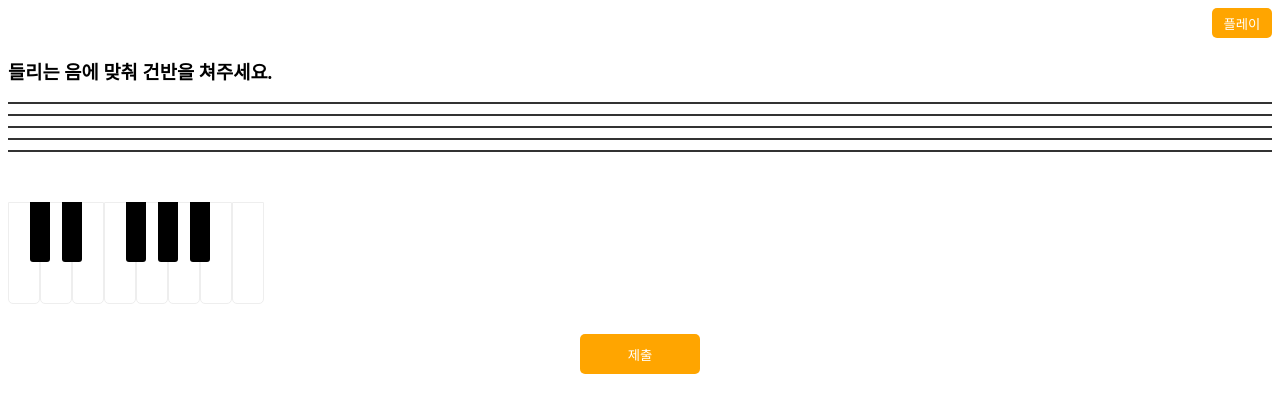
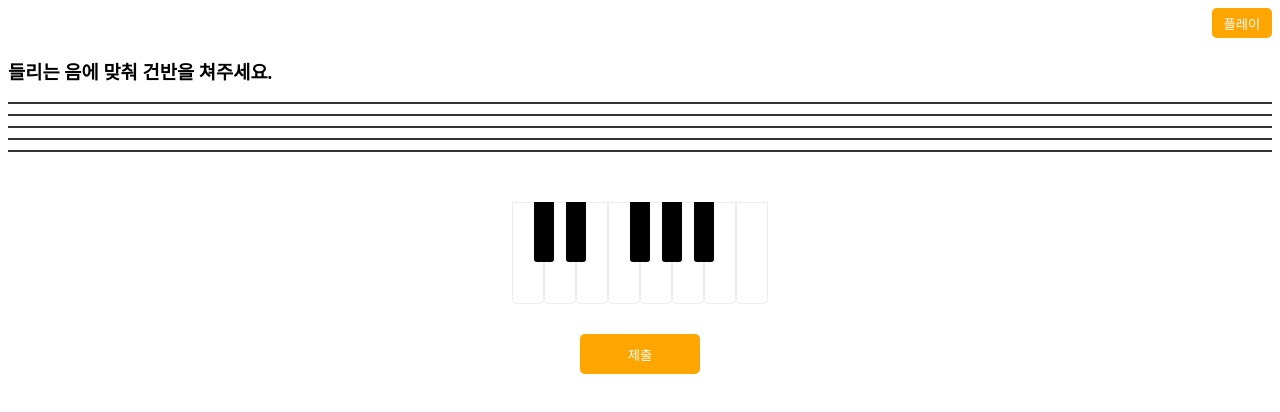
Before and after one commit to wondaero/doremi, a plain HTML site: page index.html in a window 1280 px wide. Both pictures are taken after a click on the button "제출". Drawn offline with Linux system fonts and the light colour scheme.

Commit message:
3차 커밋(음표 위치 조절해야 함)

```diff
--- a/index.html
+++ b/index.html
@@ -123,6 +123,12 @@
         .note12{top: 21px;}
         .note13{top: 15px;}
 
+        .piano-wrapper{
+            display: flex;
+            align-items: center;
+            justify-content: center;
+        }
+
         .piano{
             position: relative;
             display: flex;
@@ -203,7 +209,7 @@
             <li class="note13"><span></span></li> -->
         </ul>
     </div>
-
+    <div class="piano-wrapper">
         <div id="piano" class="piano">
             <div data-id="note2" class="black"></div>
             <div data-id="note4" class="black"></div>
@@ -220,6 +226,7 @@
             <div data-id="note10" class="white"></div>
             <div data-id="note12" class="white"></div>
             <div data-id="note13" class="white"></div>
+        </div>
     </div>
 
     <footer>
@@ -320,15 +327,17 @@
         submit.addEventListener('click', () => {
             let hasWrong = false;
 
+            console.log(state.noteList);
+
             for(let i = 0; i < 5; i++){
-                if(+state.noteList[i].note.substr(4) !== +state.quizNoteLst[i]){
+                if(+state.noteList[i].note.substr(4) !== +state.quizNoteList[i]){
                     hasWrong = true;
                     break;
                 }
             }
 
 
-            alert(hasWrong ? '땡!' : '올!');
+            alert(hasWrong ? '땡!!!' : '올!!!');
         })
 
         // async function startMelody(){
```
Lines whose indentation alone changed are shown as unchanged.
